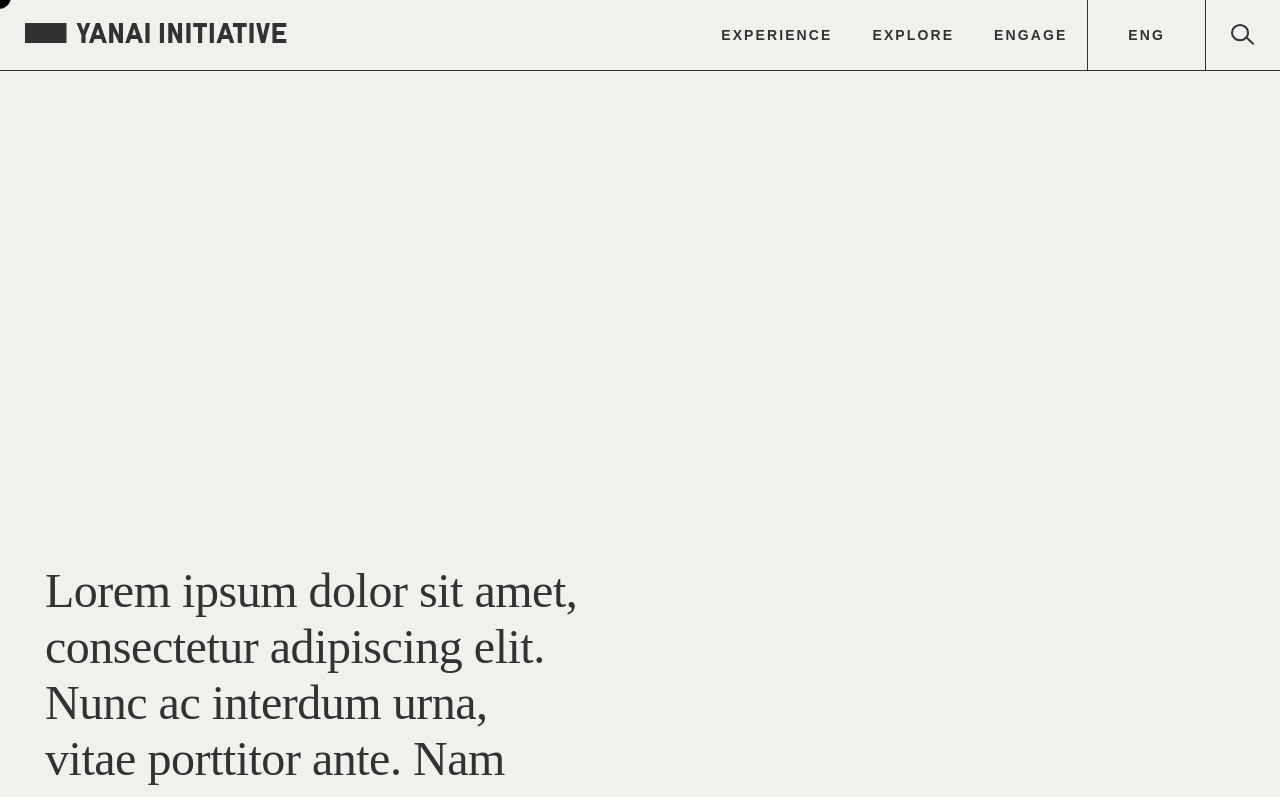
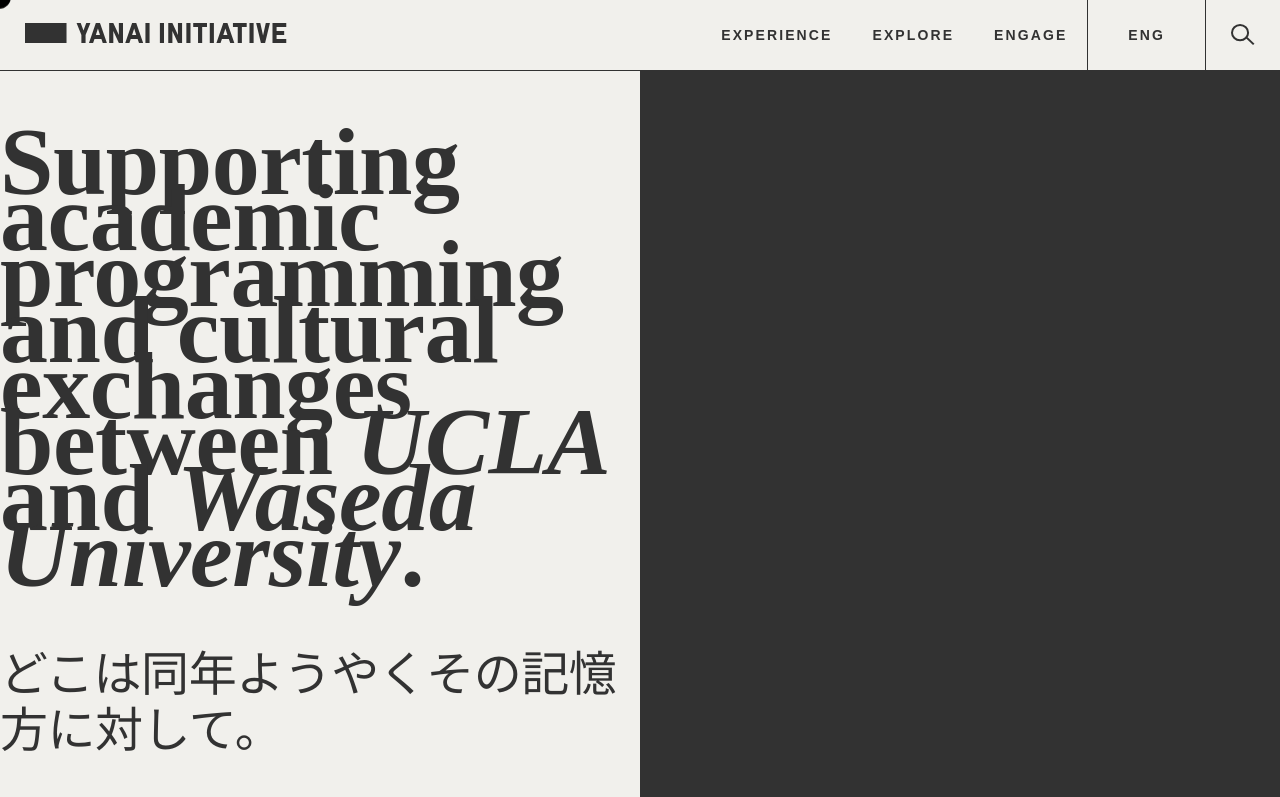
Before and after one commit to jenniferhail/yanai-studies, a React (Create React App) app: page / in a window 1280 px wide. Shown: the top 797 px of the page. Built offline with nearby package versions, Linux system fonts and the light colour scheme.

Commit message:
more general setup + home hero

```diff
--- a/src/App.js
+++ b/src/App.js
@@ -2,8 +2,7 @@
 import './styles/global.scss'
 import { BrowserRouter as Router, Route, Switch } from 'react-router-dom'
 import { Home, About, Experience, Explore, Engage } from './pages'
-import { Header } from './components'
-import Cursor from './components/Cursor'
+import { Header, Cursor } from './components'
 
 function App() {
   return (
--- a/src/components/Hero/index.js
+++ b/src/components/Hero/index.js
@@ -1,5 +1,21 @@
+import cn from 'classnames'
+import styles from './index.module.scss'
+
 const Hero = (params) => {
-  return 'Hero'
+  return (
+    <section className={styles.hero}>
+      <div className={styles.content}>
+        <div className={styles.bottom}>
+          <h1>
+            Supporting academic programming and cultural exchanges between{' '}
+            <em>UCLA</em> and <em>Waseda University</em>.
+          </h1>
+          <p>どこは同年ようやくその記憶方に対して。</p>
+        </div>
+      </div>
+      <div className={styles.animation}></div>
+    </section>
+  )
 }
 
 export default Hero
--- /dev/null
+++ b/src/components/Hero/index.module.scss
@@ -0,0 +1,14 @@
+@use '../../styles/variables' as v;
+
+.hero {
+  display: flex;
+}
+
+.content,
+.animation {
+  flex: 0 0 50%;
+}
+
+.animation {
+  background-color: v.$black;
+}
--- a/src/components/Main/index.js
+++ /dev/null
@@ -1,16 +0,0 @@
-const Main = (props) => {
-  return (
-    <main>
-  <div className="content">
-    <p>
-      Lorem ipsum dolor sit amet, consectetur adipiscing elit. Nunc ac interdum urna, vitae porttitor ante. Nam eget nunc urna. Nunc laoreet elit ac gravida egestas.
-    </p>
-    <p>
-      Donec viverra pulvinar ligula. Suspendisse efficitur massa velit, et lacinia erat fringilla mollis. Nam finibus lorem id magna et suscipit, sed lobortis sem tincidunt pulvinar.
-    </p>
-  </div>
-</main>
-  )
-}
-
-export default Main
--- a/src/pages/about.js
+++ b/src/pages/about.js
@@ -1,7 +1,22 @@
-import { Layout } from "../components"
+import { Layout } from '../components'
 
 const About = (props) => {
-  return <Layout />
+  return (
+    <Layout>
+      <div className="content">
+        <p>
+          Lorem ipsum dolor sit amet, consectetur adipiscing elit. Nunc ac
+          interdum urna, vitae porttitor ante. Nam eget nunc urna. Nunc laoreet
+          elit ac gravida egestas.
+        </p>
+        <p>
+          Donec viverra pulvinar ligula. Suspendisse efficitur massa velit, et
+          lacinia erat fringilla mollis. Nam finibus lorem id magna et suscipit,
+          sed lobortis sem tincidunt pulvinar.
+        </p>
+      </div>
+    </Layout>
+  )
 }
 
 export default About
--- a/src/pages/engage.js
+++ b/src/pages/engage.js
@@ -1,7 +1,22 @@
-import { Layout } from "../components"
+import { Layout } from '../components'
 
 const Engage = (props) => {
-  return <Layout />
+  return (
+    <Layout>
+      <div className="content">
+        <p>
+          Lorem ipsum dolor sit amet, consectetur adipiscing elit. Nunc ac
+          interdum urna, vitae porttitor ante. Nam eget nunc urna. Nunc laoreet
+          elit ac gravida egestas.
+        </p>
+        <p>
+          Donec viverra pulvinar ligula. Suspendisse efficitur massa velit, et
+          lacinia erat fringilla mollis. Nam finibus lorem id magna et suscipit,
+          sed lobortis sem tincidunt pulvinar.
+        </p>
+      </div>
+    </Layout>
+  )
 }
 
 export default Engage
--- a/src/pages/experience.js
+++ b/src/pages/experience.js
@@ -1,7 +1,22 @@
-import { Layout } from "../components"
+import { Layout } from '../components'
 
 const Experience = (props) => {
-  return <Layout />
+  return (
+    <Layout>
+      <div className="content">
+        <p>
+          Lorem ipsum dolor sit amet, consectetur adipiscing elit. Nunc ac
+          interdum urna, vitae porttitor ante. Nam eget nunc urna. Nunc laoreet
+          elit ac gravida egestas.
+        </p>
+        <p>
+          Donec viverra pulvinar ligula. Suspendisse efficitur massa velit, et
+          lacinia erat fringilla mollis. Nam finibus lorem id magna et suscipit,
+          sed lobortis sem tincidunt pulvinar.
+        </p>
+      </div>
+    </Layout>
+  )
 }
 
 export default Experience
--- a/src/pages/explore.js
+++ b/src/pages/explore.js
@@ -1,7 +1,22 @@
-import { Layout } from "../components"
+import { Layout } from '../components'
 
 const Explore = (props) => {
-  return <Layout />
+  return (
+    <Layout>
+      <div className="content">
+        <p>
+          Lorem ipsum dolor sit amet, consectetur adipiscing elit. Nunc ac
+          interdum urna, vitae porttitor ante. Nam eget nunc urna. Nunc laoreet
+          elit ac gravida egestas.
+        </p>
+        <p>
+          Donec viverra pulvinar ligula. Suspendisse efficitur massa velit, et
+          lacinia erat fringilla mollis. Nam finibus lorem id magna et suscipit,
+          sed lobortis sem tincidunt pulvinar.
+        </p>
+      </div>
+    </Layout>
+  )
 }
 
 export default Explore
--- a/src/pages/home.js
+++ b/src/pages/home.js
@@ -1,20 +1,9 @@
-import { Layout } from '../components'
+import { Hero, Layout } from '../components'
 
 const Home = (props) => {
   return (
     <Layout>
-      <div className="content">
-        <p>
-          Lorem ipsum dolor sit amet, consectetur adipiscing elit. Nunc ac
-          interdum urna, vitae porttitor ante. Nam eget nunc urna. Nunc laoreet
-          elit ac gravida egestas.
-        </p>
-        <p>
-          Donec viverra pulvinar ligula. Suspendisse efficitur massa velit, et
-          lacinia erat fringilla mollis. Nam finibus lorem id magna et suscipit,
-          sed lobortis sem tincidunt pulvinar.
-        </p>
-      </div>
+      <Hero />
     </Layout>
   )
 }
--- a/src/styles/global.scss
+++ b/src/styles/global.scss
@@ -4,8 +4,11 @@
   cursor: none;
 }
 
+html {
+  background: v.$bg;
+}
+
 body {
-  background: v.$bg;
   padding-top: 70px;
   color: v.$black;
 }
@@ -16,12 +19,6 @@
 }
 
 main {
-  padding: 45px;
-}
-
-.content {
-  width: 45%;
-  padding: 400px 0;
   font-family: 'Noto Serif JP', serif;
   font-style: normal;
   font-weight: normal;
@@ -29,3 +26,8 @@
   line-height: 56px;
   letter-spacing: -0.01em;
 }
+
+.content {
+  width: 45%;
+  padding: 400px 0;
+}
```
Also changed, not shown: src/components/index.js (+5 -3 lines).
